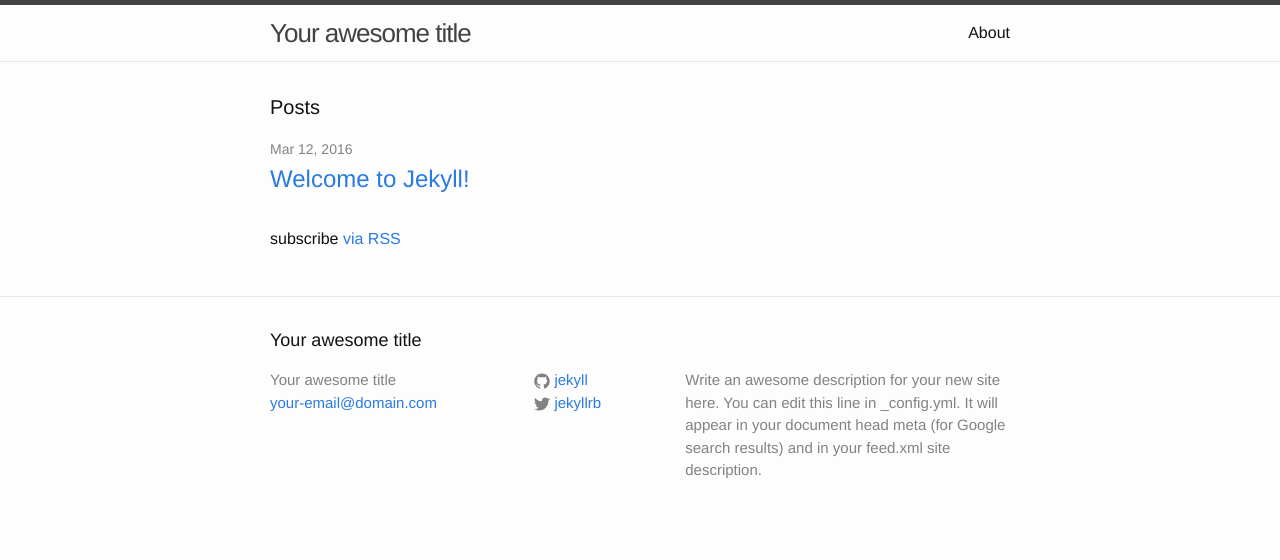
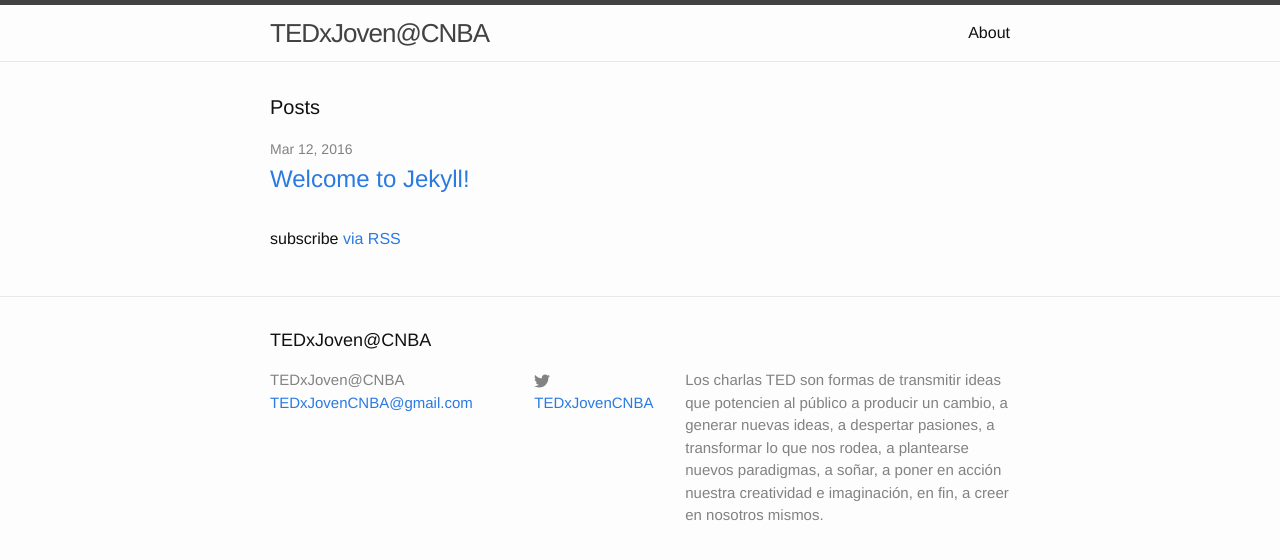
Before and after one commit to TEDxCNBA/pagina, a Jekyll site: the page built from index.html, in a window 1280 px wide. Shown: the top 560 px of the page. Built offline with Jekyll 4.4.1, drawn with Linux system fonts in a browser that asks for light colours.

Commit message:
Cambié config.yml con configuraciones de TEDxJoven@CNBA

```diff
--- a/_config.yml
+++ b/_config.yml
@@ -6,16 +6,12 @@
 # 'jekyll serve'. If you change this file, please restart the server process.
 
 # Site settings
-title: Your awesome title
-email: your-email@domain.com
-description: > # this means to ignore newlines until "baseurl:"
-  Write an awesome description for your new site here. You can edit this
-  line in _config.yml. It will appear in your document head meta (for
-  Google search results) and in your feed.xml site description.
+title: TEDxJoven@CNBA
+email: TEDxJovenCNBA@gmail.com
+description: Los charlas TED son formas de transmitir ideas que potencien al público a producir un cambio, a generar nuevas ideas, a despertar pasiones, a transformar lo que nos rodea, a plantearse nuevos paradigmas, a soñar, a poner en acción nuestra creatividad e imaginación, en fin, a creer en nosotros mismos.
 baseurl: "" # the subpath of your site, e.g. /blog
 url: "http://yourdomain.com" # the base hostname & protocol for your site
-twitter_username: jekyllrb
-github_username:  jekyll
+twitter_username: TEDxJovenCNBA
 
 # Build settings
 markdown: kramdown
```
